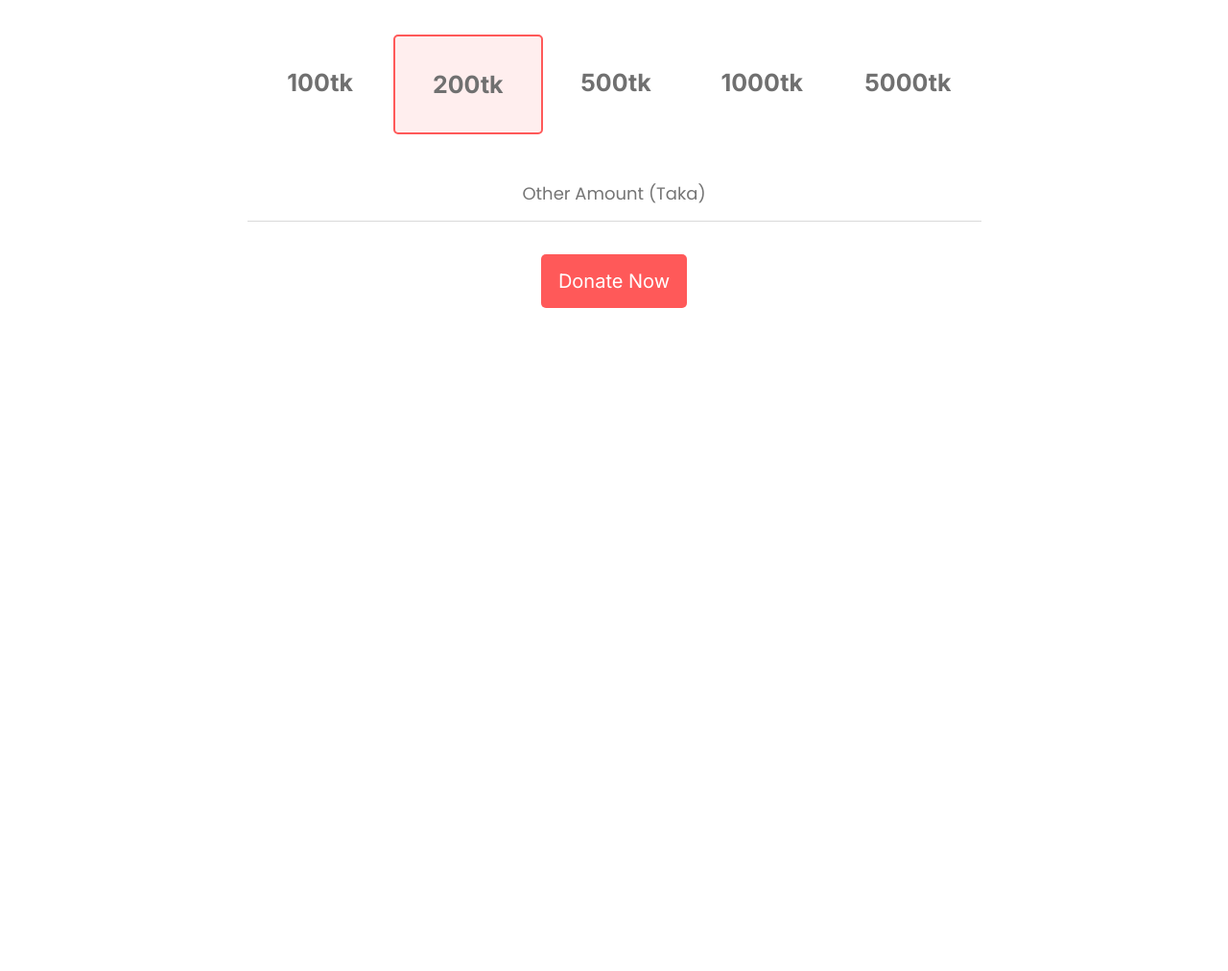
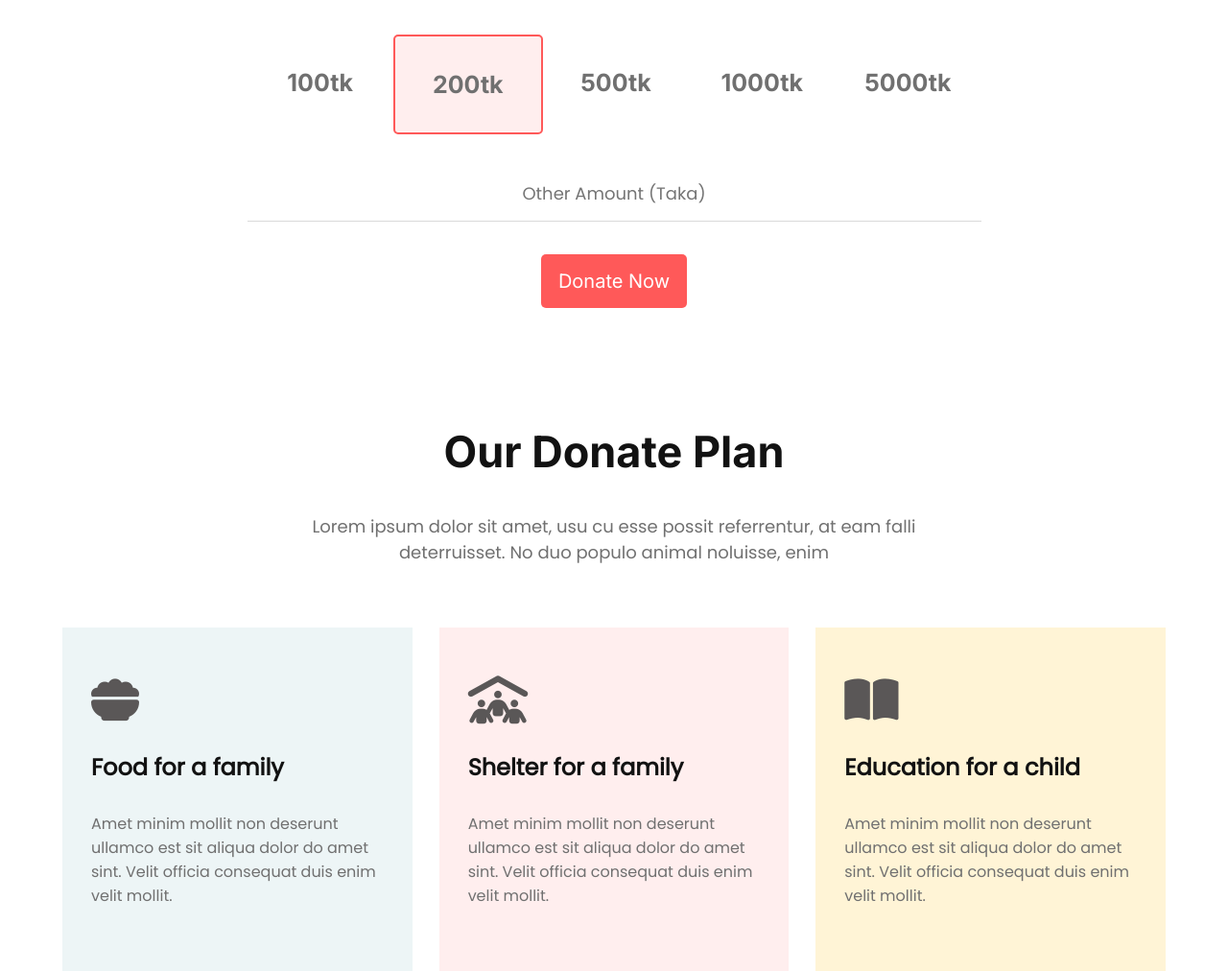
Before and after one commit to hmaminulislam/donate-today, a plain HTML site: page index.html in a window 1280 px wide. Shown: the part 1101-2113 px from the top of the page at 96% size. Before the commit the page ends 1506 px from the top, so only its background shows below. Drawn offline with Linux system fonts and the light colour scheme.

Commit message:
donate plan

```diff
--- a/index.html
+++ b/index.html
@@ -9,6 +9,7 @@
     <link rel="preconnect" href="https://fonts.googleapis.com">
     <link rel="preconnect" href="https://fonts.gstatic.com" crossorigin>
     <link href="https://fonts.googleapis.com/css2?family=Inter:wght@400;600;700&family=Poppins&display=swap" rel="stylesheet">
+    <link rel="stylesheet" href="https://cdnjs.cloudflare.com/ajax/libs/font-awesome/6.1.1/css/all.min.css" integrity="sha512-KfkfwYDsLkIlwQp6LFnl8zNdLGxu9YAA1QvwINks4PhcElQSvqcyVLLD9aMhXd13uQjoXtEKNosOWaZqXgel0g==" crossorigin="anonymous" referrerpolicy="no-referrer" />
 </head>
 <body>
     <section class="hero">
@@ -33,5 +34,28 @@
         <input type="text" placeholder="Other Amount (Taka)">
         <a class="donate-btn" href="#">Donate Now</a>
     </section>
+    <section class="donate-plan">
+        <div class="donate-plan-content">
+            <h2>Our Donate Plan</h2>
+            <p>Lorem ipsum dolor sit amet, usu cu esse possit referrentur, at eam falli deterruisset. No duo populo animal noluisse, enim</p>
+        </div>
+        <div class="donate-plan-items">
+            <div class="donate-plan-item donate-plan-one">
+                <i class="fa-solid fa-bowl-food"></i>
+                <h4>Food for a family</h4>
+                <p>Amet minim mollit non deserunt ullamco est sit aliqua dolor do amet sint. Velit officia consequat duis enim velit mollit.</p>
+            </div>
+            <div class="donate-plan-item donate-plan-two">
+                <i class="fa-solid fa-people-roof"></i>
+                <h4>Shelter for a family</h4>
+                <p>Amet minim mollit non deserunt ullamco est sit aliqua dolor do amet sint. Velit officia consequat duis enim velit mollit.</p>
+            </div>
+            <div class="donate-plan-item donate-plan-three">
+                <i class="fa-solid fa-book-open"></i>
+                <h4>Education for a child</h4>
+                <p>Amet minim mollit non deserunt ullamco est sit aliqua dolor do amet sint. Velit officia consequat duis enim velit mollit.</p>
+            </div>
+        </div>
+    </section>
 </body>
 </html>
--- a/style.css
+++ b/style.css
@@ -98,3 +98,50 @@ p {
 input:focus {
     outline: none;
 }
+.donate-plan-content h2 {
+    text-align: center;
+    font-size: 45px;
+    font-weight: 700;
+    color: #121212;
+}
+.donate-plan-content p {
+    width: 691px;
+    margin: 0 auto;
+    text-align: center;
+    font-size: 18px;
+    color: #707070;
+    padding-bottom: 65px;
+}
+.donate-plan-items {
+    width: 1150px;
+    margin: 0 auto;
+    display: flex;
+    justify-content: space-between;
+}
+.donate-plan-item {
+    flex-basis: 26.5%;
+    padding: 50px 30px;
+}
+.donate-plan-items i {
+    font-size: 50px;
+    color: #5a5757;
+}
+.donate-plan-items h4 {
+    font-size: 24px;
+    font-family: 'Poppins', sans-serif;
+    line-height: 28px;
+    color: #121212;
+}
+.donate-plan-items p {
+    font-size: 16px;
+    color: #707070;
+}
+.donate-plan-one {
+    background: #4F9DA61A;
+}
+.donate-plan-two {
+    background: #FF59591A;
+}
+.donate-plan-three {
+    background: #FFF4D6;
+}
```
